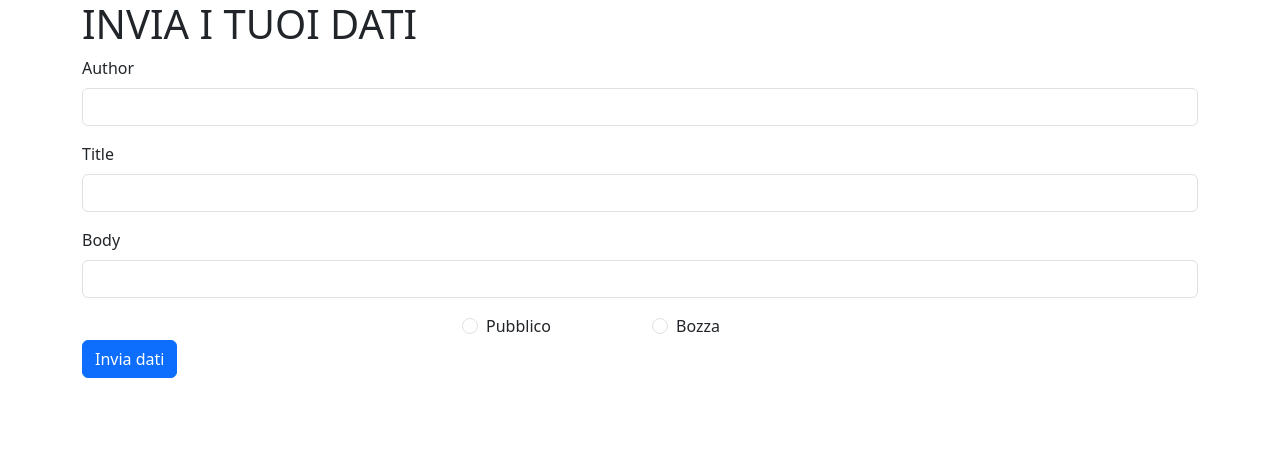
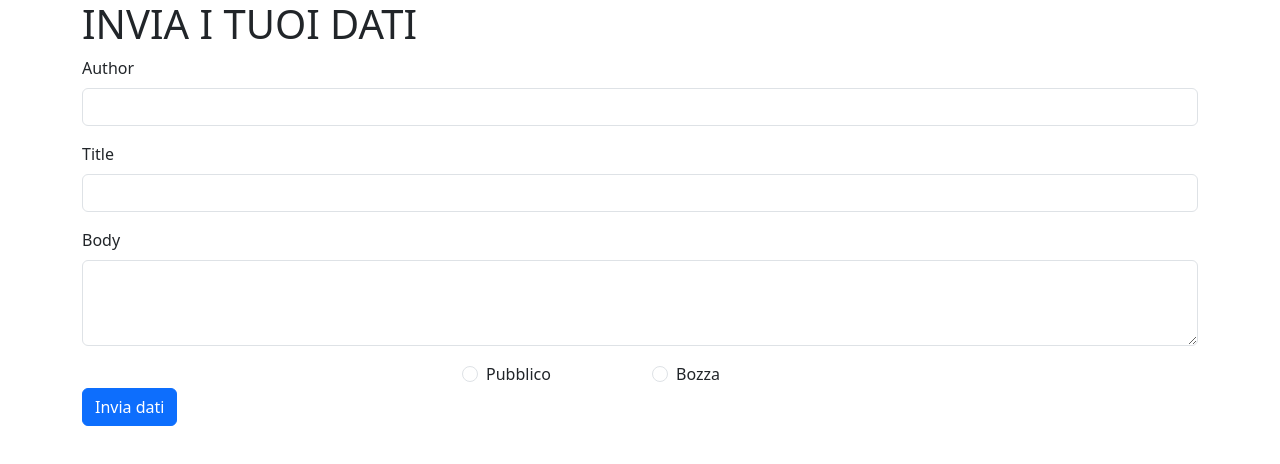
Before and after one commit to calogerosorce/react-post-form, a React (Vite) app: page / in a window 1280 px wide. Shown: the top 464 px of the page. Built offline with nearby package versions, Linux system fonts and the light colour scheme.

Commit message:
Fix text area

```diff
--- a/src/components/Main.jsx
+++ b/src/components/Main.jsx
@@ -13,7 +13,7 @@ export default function Main({ formData, handleSubmit, handleFormdData }) {
                 </div>
                 <div className="mb-3">
                     <label className="form-label">Body</label>
-                    <input type="text" name='body' className="form-control" value={formData.body} onChange={handleFormdData} />
+                    <textarea type="text" name='body' className="form-control" value={formData.body} onChange={handleFormdData} rows='3' />
                 </div>
                 <div className="row d-flex justify-content-center">
                     <div className="col-2">
```
